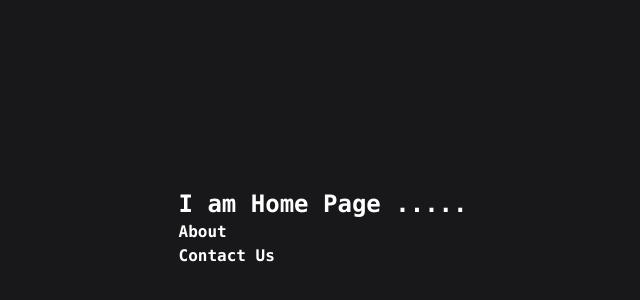
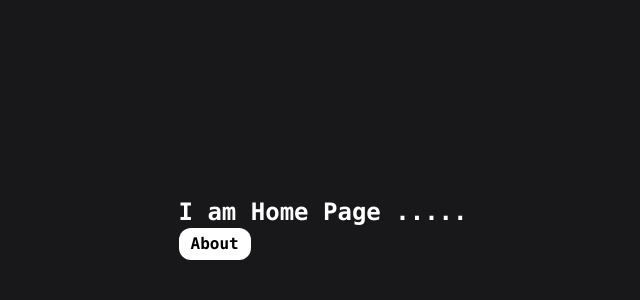
Before and after one commit to ExploitEngineer/React, a React (Vite) app: page / in a window 1280 px wide. Shown: the part 172-472 px from the top of the page, without its empty margins (317-957 px from the left). Built offline with nearby package versions, Linux system fonts and the light colour scheme.

Commit message:
Learn useLocation, useNavigate Hook

```diff
--- a/src/App.jsx
+++ b/src/App.jsx
@@ -41,6 +41,8 @@ const App = () => {
     // BrowserRouter, Routes, Route
     // What is link in react ?
 
+    // useNavigation
+
     return (
         <>
             <div className='w-full h-screen bg-zinc-900 flex justify-center items-center relative'>
--- a/src/components/React_Router/About.jsx
+++ b/src/components/React_Router/About.jsx
@@ -1,9 +1,14 @@
-import { Link } from 'react-router-dom';
+import { Link, useLocation } from 'react-router-dom';
 
 const About = () => {
+
+    const location = useLocation();
+    console.log(location.state)
+
     return (
         <>
             <h1 className="text-white font-semibold font-mono text-2xl">I am About Page .......</h1>
+            <h1 className="text-white font-semibold font-mono text-xl">I am About Page & my id is {location.state.id}</h1>
             <Link to="/"><h2 className='text-white font-mono font-semibold'>Home</h2></Link>
             <Link to="/contact"><h2 className='text-white font-mono font-semibold'>Contact Us</h2></Link>
         </>
--- a/src/components/React_Router/Home.jsx
+++ b/src/components/React_Router/Home.jsx
@@ -1,11 +1,20 @@
-import { Link } from 'react-router-dom';
+import { Link, useNavigate } from 'react-router-dom';
 
 const Home = () => {
+
+    const id = 5;
+
+    const navigate = useNavigate();
+    function goToAbout() {
+        navigate("/about", { state: { newid: id } });
+    }
+
     return (
         <>
             <h1 className="text-white font-semibold font-mono text-2xl">I am Home Page .....</h1>
-            <Link to="/about"><h2 className='text-white font-mono font-semibold'>About</h2></Link>
-            <Link to="/contact"><h2 className='text-white font-mono font-semibold'>Contact Us</h2></Link>
+            {/* <Link to="/about"><h2 className='text-white font-mono font-semibold'>About</h2></Link>
+            <Link to="/contact"><h2 className='text-white font-mono font-semibold'>Contact Us</h2></Link> */}
+            <button type='button' onClick={goToAbout} className='bg-white px-3 py-1 rounded-xl font-mono font-semibold'>About</button>
         </>
     )
 }
```
